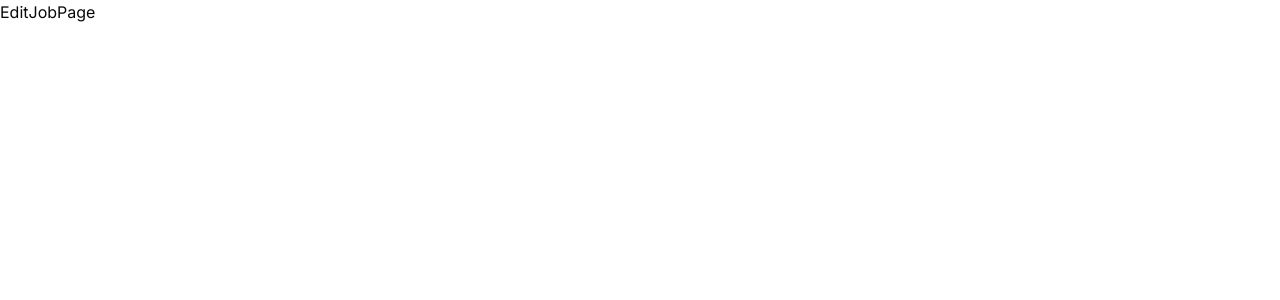
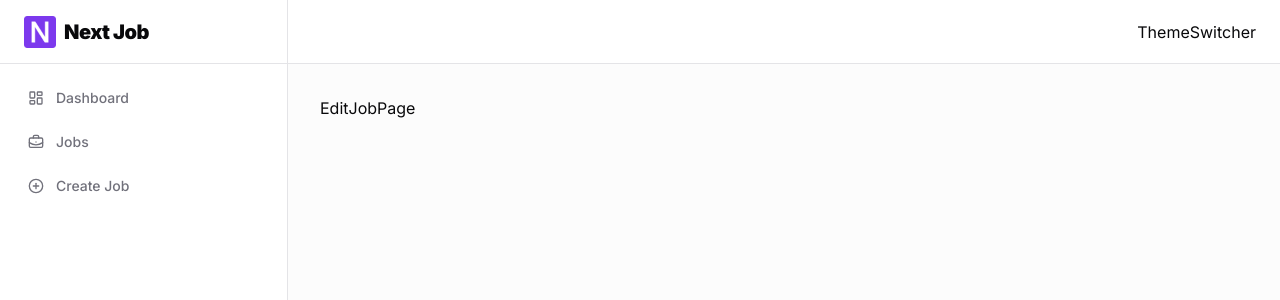
Before and after one commit to mfgcorpusjr/next-job, a Next.js app: page /jobs/1/edit in a window 1280 px wide. Shown: the top 300 px of the page. Built offline with nearby package versions, Linux system fonts and the light colour scheme.

Commit message:
Dashboard layout

```diff
--- a/src/app/(protected)/layout.tsx
+++ b/src/app/(protected)/layout.tsx
@@ -1,7 +1,24 @@
+import Sidebar from "@/components/dashboard/Sidebar";
+import Navbar from "@/components/dashboard/Navbar";
+
 type DashboardLayoutProps = {
   children: React.ReactNode;
 };
 
 export default function DashboardLayout({ children }: DashboardLayoutProps) {
-  return <div>{children}</div>;
+  return (
+    <div className="flex min-h-screen w-full">
+      <aside className="hidden md:block w-72 border-r shrink-0 sticky top-0 h-screen">
+        <Sidebar />
+      </aside>
+
+      <div className="flex flex-1 flex-col">
+        <Navbar />
+
+        <main className="flex-1 bg-muted/30 p-4 md:p-8">
+          <div className="mx-auto max-w-6xl">{children}</div>
+        </main>
+      </div>
+    </div>
+  );
 }
--- /dev/null
+++ b/src/components/dashboard/Navbar.tsx
@@ -0,0 +1,46 @@
+import { LucideMenu } from "lucide-react";
+import { UserButton } from "@clerk/nextjs";
+
+import {
+  Sheet,
+  SheetContent,
+  SheetTrigger,
+  SheetHeader,
+  SheetTitle,
+  SheetDescription,
+} from "@/components/ui/sheet";
+import { Button } from "@/components/ui/button";
+import Sidebar from "@/components/dashboard/Sidebar";
+import ThemeSwitcher from "@/components/theme/ThemeSwitcher";
+
+export default function Navbar() {
+  return (
+    <header className="flex h-16 w-full items-center justify-between border-b bg-background px-4 md:px-6">
+      <div>
+        <Sheet>
+          <SheetTrigger asChild>
+            <Button variant="ghost" size="icon" className="md:hidden">
+              <LucideMenu className="h-5 w-5" />
+            </Button>
+          </SheetTrigger>
+
+          <SheetContent side="left" className="p-0 w-72">
+            <SheetHeader>
+              <SheetTitle />
+
+              <SheetDescription />
+            </SheetHeader>
+
+            <Sidebar />
+          </SheetContent>
+        </Sheet>
+      </div>
+
+      <div className="flex items-center gap-4">
+        <ThemeSwitcher />
+
+        <UserButton />
+      </div>
+    </header>
+  );
+}
--- /dev/null
+++ b/src/components/dashboard/Sidebar.tsx
@@ -0,0 +1,55 @@
+"use client";
+
+import Link from "next/link";
+import { usePathname } from "next/navigation";
+import {
+  LucideLayoutDashboard,
+  LucideBriefcaseBusiness,
+  LucideCirclePlus,
+} from "lucide-react";
+
+import Logo from "@/components/Logo";
+
+import { cn } from "@/lib/utils";
+
+const links = [
+  { label: "Dashboard", href: "/dashboard", icon: LucideLayoutDashboard },
+  { label: "Jobs", href: "/jobs", icon: LucideBriefcaseBusiness },
+  { label: "Create Job", href: "/jobs/create", icon: LucideCirclePlus },
+];
+
+export default function Sidebar() {
+  const pathname = usePathname();
+
+  return (
+    <div className="flex h-full flex-col bg-card">
+      <div className="flex h-16 items-center border-b px-6">
+        <Logo />
+      </div>
+
+      <nav className="flex-1 space-y-2 p-4">
+        {links.map((link) => {
+          const isActive = link.href === pathname;
+          const className = isActive
+            ? "bg-primary/10 text-primary"
+            : "text-muted-foreground hover:bg-secondary hover:text-foreground";
+
+          return (
+            <Link
+              key={link.href}
+              href={link.href}
+              className={cn(
+                "group flex items-center gap-3 rounded-md px-3 py-2 text-sm font-medium transition-all",
+                className,
+              )}
+            >
+              <link.icon className="h-4 w-4" />
+
+              {link.label}
+            </Link>
+          );
+        })}
+      </nav>
+    </div>
+  );
+}
--- /dev/null
+++ b/src/components/theme/ThemeSwitcher.tsx
@@ -0,0 +1,3 @@
+export default function ThemeSwitcher() {
+  return <div>ThemeSwitcher</div>;
+}
--- /dev/null
+++ b/src/components/ui/sheet.tsx
@@ -0,0 +1,143 @@
+"use client"
+
+import * as React from "react"
+import { XIcon } from "lucide-react"
+import { Dialog as SheetPrimitive } from "radix-ui"
+
+import { cn } from "@/lib/utils"
+
+function Sheet({ ...props }: React.ComponentProps<typeof SheetPrimitive.Root>) {
+  return <SheetPrimitive.Root data-slot="sheet" {...props} />
+}
+
+function SheetTrigger({
+  ...props
+}: React.ComponentProps<typeof SheetPrimitive.Trigger>) {
+  return <SheetPrimitive.Trigger data-slot="sheet-trigger" {...props} />
+}
+
+function SheetClose({
+  ...props
+}: React.ComponentProps<typeof SheetPrimitive.Close>) {
+  return <SheetPrimitive.Close data-slot="sheet-close" {...props} />
+}
+
+function SheetPortal({
+  ...props
+}: React.ComponentProps<typeof SheetPrimitive.Portal>) {
+  return <SheetPrimitive.Portal data-slot="sheet-portal" {...props} />
+}
+
+function SheetOverlay({
+  className,
+  ...props
+}: React.ComponentProps<typeof SheetPrimitive.Overlay>) {
+  return (
+    <SheetPrimitive.Overlay
+      data-slot="sheet-overlay"
+      className={cn(
+        "data-[state=open]:animate-in data-[state=closed]:animate-out data-[state=closed]:fade-out-0 data-[state=open]:fade-in-0 fixed inset-0 z-50 bg-black/50",
+        className
+      )}
+      {...props}
+    />
+  )
+}
+
+function SheetContent({
+  className,
+  children,
+  side = "right",
+  showCloseButton = true,
+  ...props
+}: React.ComponentProps<typeof SheetPrimitive.Content> & {
+  side?: "top" | "right" | "bottom" | "left"
+  showCloseButton?: boolean
+}) {
+  return (
+    <SheetPortal>
+      <SheetOverlay />
+      <SheetPrimitive.Content
+        data-slot="sheet-content"
+        className={cn(
+          "bg-background data-[state=open]:animate-in data-[state=closed]:animate-out fixed z-50 flex flex-col gap-4 shadow-lg transition ease-in-out data-[state=closed]:duration-300 data-[state=open]:duration-500",
+          side === "right" &&
+            "data-[state=closed]:slide-out-to-right data-[state=open]:slide-in-from-right inset-y-0 right-0 h-full w-3/4 border-l sm:max-w-sm",
+          side === "left" &&
+            "data-[state=closed]:slide-out-to-left data-[state=open]:slide-in-from-left inset-y-0 left-0 h-full w-3/4 border-r sm:max-w-sm",
+          side === "top" &&
+            "data-[state=closed]:slide-out-to-top data-[state=open]:slide-in-from-top inset-x-0 top-0 h-auto border-b",
+          side === "bottom" &&
+            "data-[state=closed]:slide-out-to-bottom data-[state=open]:slide-in-from-bottom inset-x-0 bottom-0 h-auto border-t",
+          className
+        )}
+        {...props}
+      >
+        {children}
+        {showCloseButton && (
+          <SheetPrimitive.Close className="ring-offset-background focus:ring-ring data-[state=open]:bg-secondary absolute top-4 right-4 rounded-xs opacity-70 transition-opacity hover:opacity-100 focus:ring-2 focus:ring-offset-2 focus:outline-hidden disabled:pointer-events-none">
+            <XIcon className="size-4" />
+            <span className="sr-only">Close</span>
+          </SheetPrimitive.Close>
+        )}
+      </SheetPrimitive.Content>
+    </SheetPortal>
+  )
+}
+
+function SheetHeader({ className, ...props }: React.ComponentProps<"div">) {
+  return (
+    <div
+      data-slot="sheet-header"
+      className={cn("flex flex-col gap-1.5 p-4", className)}
+      {...props}
+    />
+  )
+}
+
+function SheetFooter({ className, ...props }: React.ComponentProps<"div">) {
+  return (
+    <div
+      data-slot="sheet-footer"
+      className={cn("mt-auto flex flex-col gap-2 p-4", className)}
+      {...props}
+    />
+  )
+}
+
+function SheetTitle({
+  className,
+  ...props
+}: React.ComponentProps<typeof SheetPrimitive.Title>) {
+  return (
+    <SheetPrimitive.Title
+      data-slot="sheet-title"
+      className={cn("text-foreground font-semibold", className)}
+      {...props}
+    />
+  )
+}
+
+function SheetDescription({
+  className,
+  ...props
+}: React.ComponentProps<typeof SheetPrimitive.Description>) {
+  return (
+    <SheetPrimitive.Description
+      data-slot="sheet-description"
+      className={cn("text-muted-foreground text-sm", className)}
+      {...props}
+    />
+  )
+}
+
+export {
+  Sheet,
+  SheetTrigger,
+  SheetClose,
+  SheetContent,
+  SheetHeader,
+  SheetFooter,
+  SheetTitle,
+  SheetDescription,
+}
```
Also changed, not shown: 1 other file (tests, documents, lock files or other folders).
